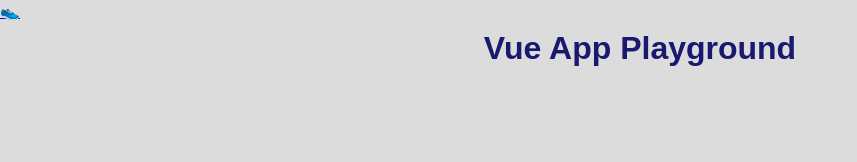
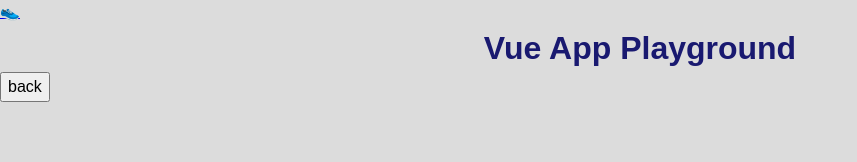
Before and after one commit to elbi3/vue-curriculum-project, a Vue app in the folder my-vue-app/: page /blog in a window 1280 px wide. Shown: the top 162 px of the page, without its empty margins (0-857 px from the left). Built offline with nearby package versions, Linux system fonts and the light colour scheme; the HTML template or start-up script is replaced by a standard one; what @tanstack/vue-query would draw is missing.

Commit message:
Add back button component with vue router functionality to other views

```diff
--- /dev/null
+++ b/my-vue-app/src/components/BackButton.vue
@@ -0,0 +1,17 @@
+<script setup lang="ts">
+import { useRouter } from "vue-router";
+const router = useRouter();
+
+const goBack = () => {
+  if (window.history.state?.back) {
+    // alternatively: window.history.length > 1
+    router.back();
+  } else {
+    router.push('/');
+  }
+}
+</script>
+
+<template>
+    <button @click="goBack">back</button>
+</template>
--- a/my-vue-app/src/views/Blog.vue
+++ b/my-vue-app/src/views/Blog.vue
@@ -1,5 +1,6 @@
 <script setup lang="ts">
 import { RouterLink } from 'vue-router';
+import BackButton from '@/components/BackButton.vue';
 </script>
 
 <template>
@@ -8,6 +9,7 @@ import { RouterLink } from 'vue-router';
         <h1 class="home-title">Vue App Playground</h1>
     </header>
     <nav>
+        <BackButton />
 
     </nav>
     <main class="home-main">
--- a/my-vue-app/src/views/Gallery.vue
+++ b/my-vue-app/src/views/Gallery.vue
@@ -1,6 +1,7 @@
 <script setup lang="ts">
 import Counter from '@/components/Counter.vue';
 import { RouterLink, RouterView } from 'vue-router';
+import BackButton from '@/components/BackButton.vue';
 </script>
 
 <template>
@@ -9,7 +10,7 @@ import { RouterLink, RouterView } from 'vue-router';
         <h1 class="home-title">Vue App Playground</h1>
     </header>
     <nav>
-
+        <BackButton />
     </nav>
     <main class="home-main">
         <RouterView />
```
Also changed, not shown: 1 other file (tests, documents, lock files or other folders).
